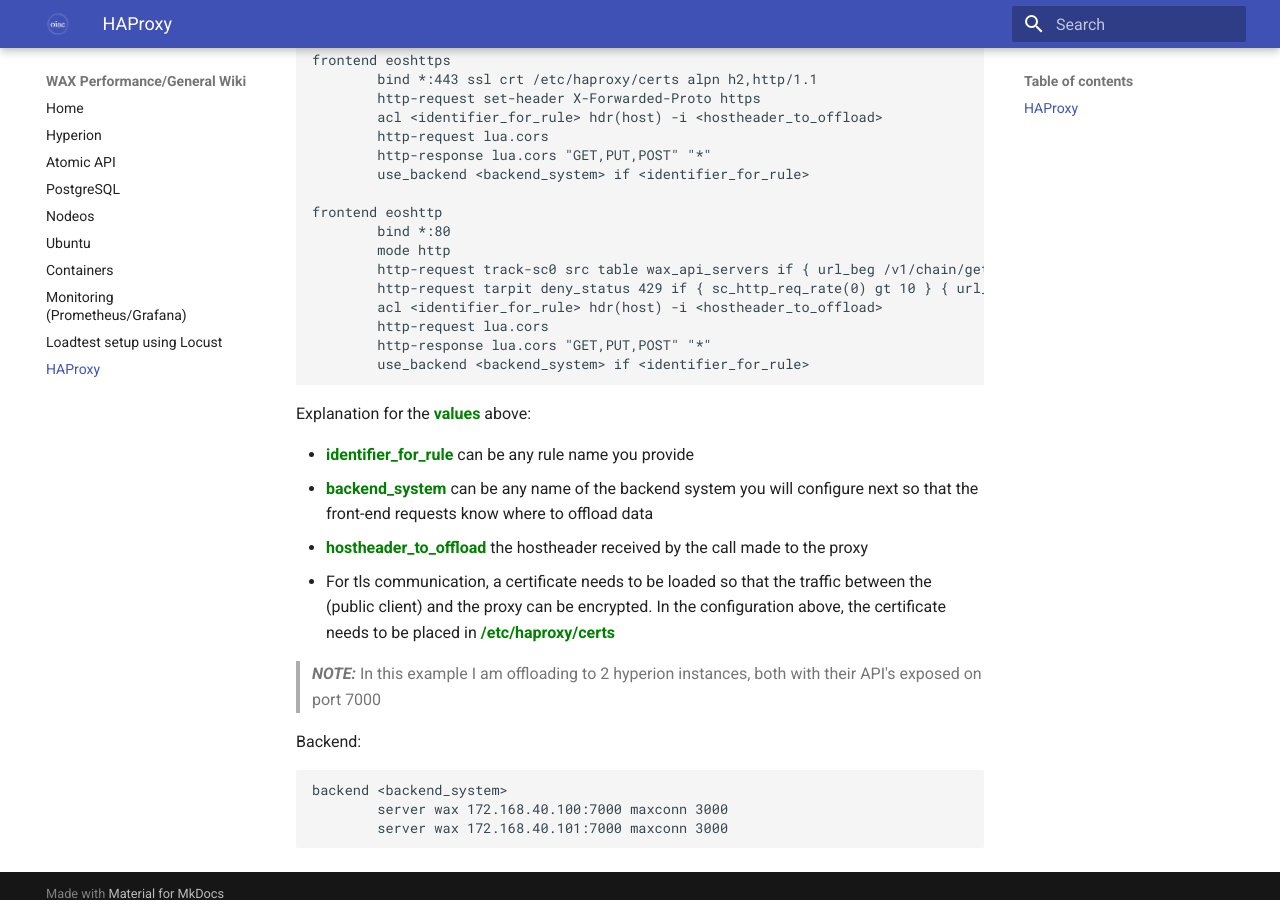
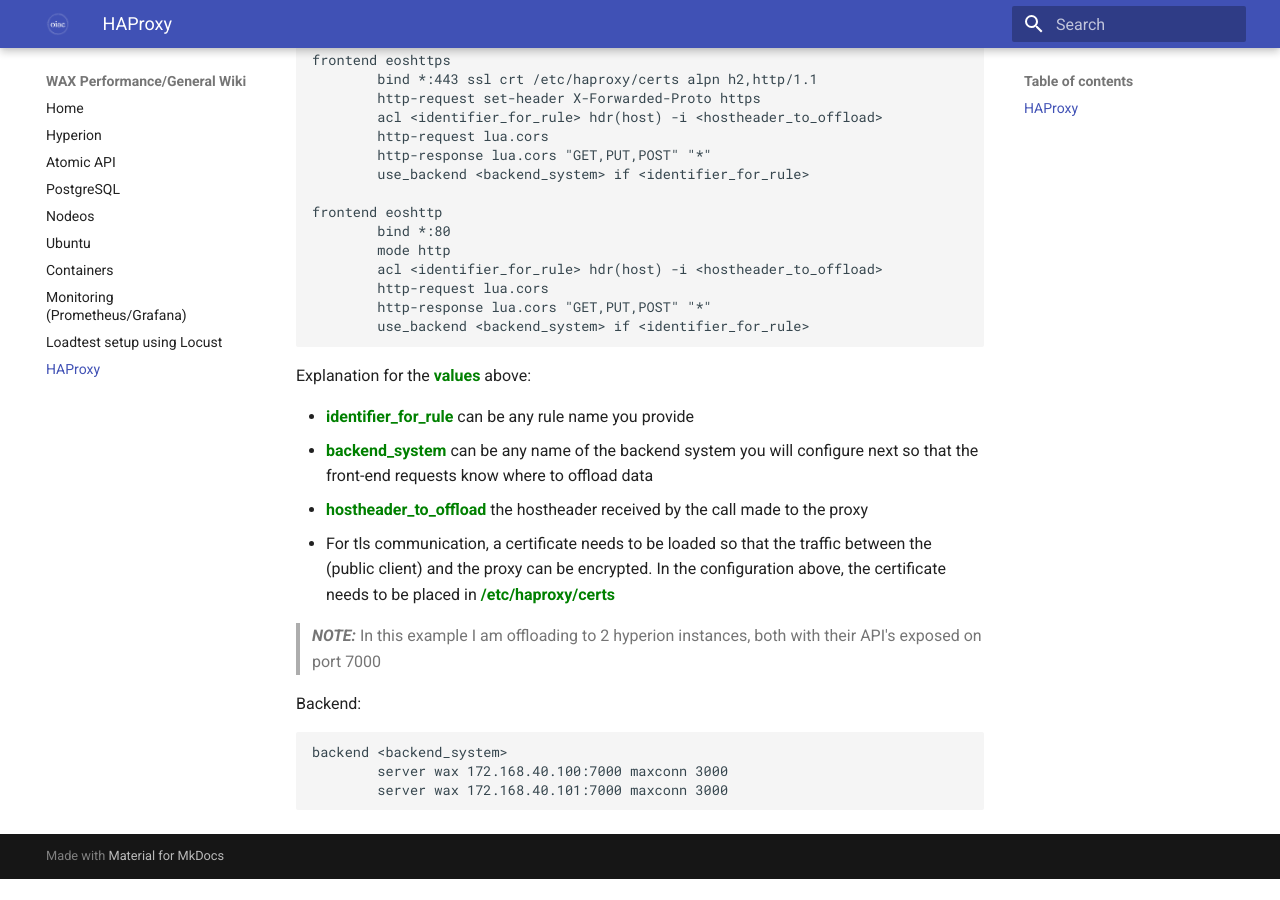
Before and after one commit to oneinacillian/wiki, an MkDocs documentation site: the page built from docs/haproxy.md, in a window 1280 px wide and 900 px high, scrolled down 3839 px. Built offline with MkDocs 1.6.1 and Material for MkDocs 9.7.7, drawn with Linux system fonts in a browser that asks for light colours; after the commit the page ends 4718 px from its top, so only the background shows below that.

Commit message:
haproxy documentation

```diff
--- a/docs/haproxy.md
+++ b/docs/haproxy.md
@@ -179,8 +179,6 @@
 frontend eoshttp
         bind *:80
         mode http
-        http-request track-sc0 src table wax_api_servers if { url_beg /v1/chain/get_info }
-        http-request tarpit deny_status 429 if { sc_http_req_rate(0) gt 10 } { url_beg /v1/chain/get_info }
         acl <identifier_for_rule> hdr(host) -i <hostheader_to_offload>
         http-request lua.cors
         http-response lua.cors "GET,PUT,POST" "*"
```
